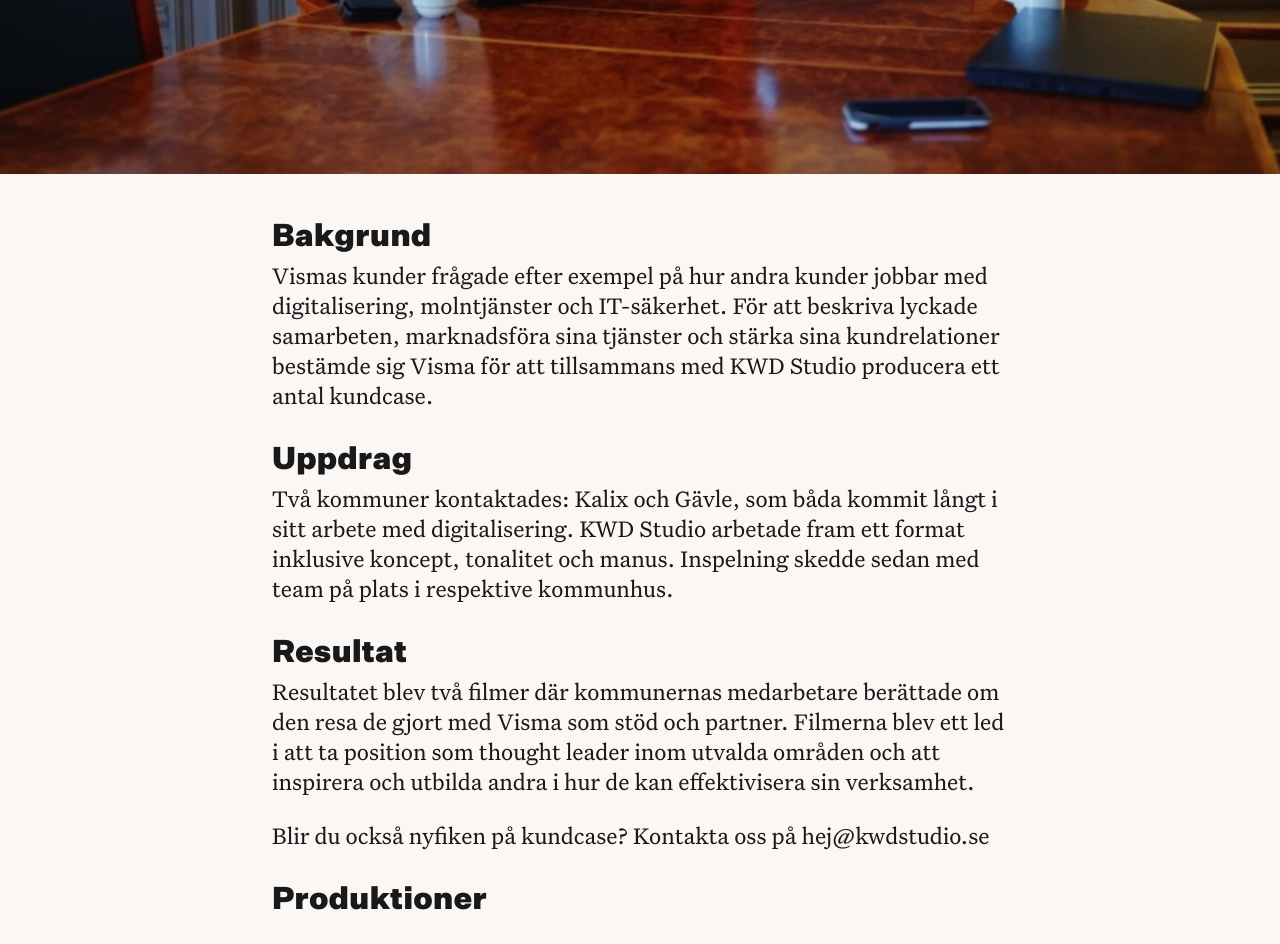
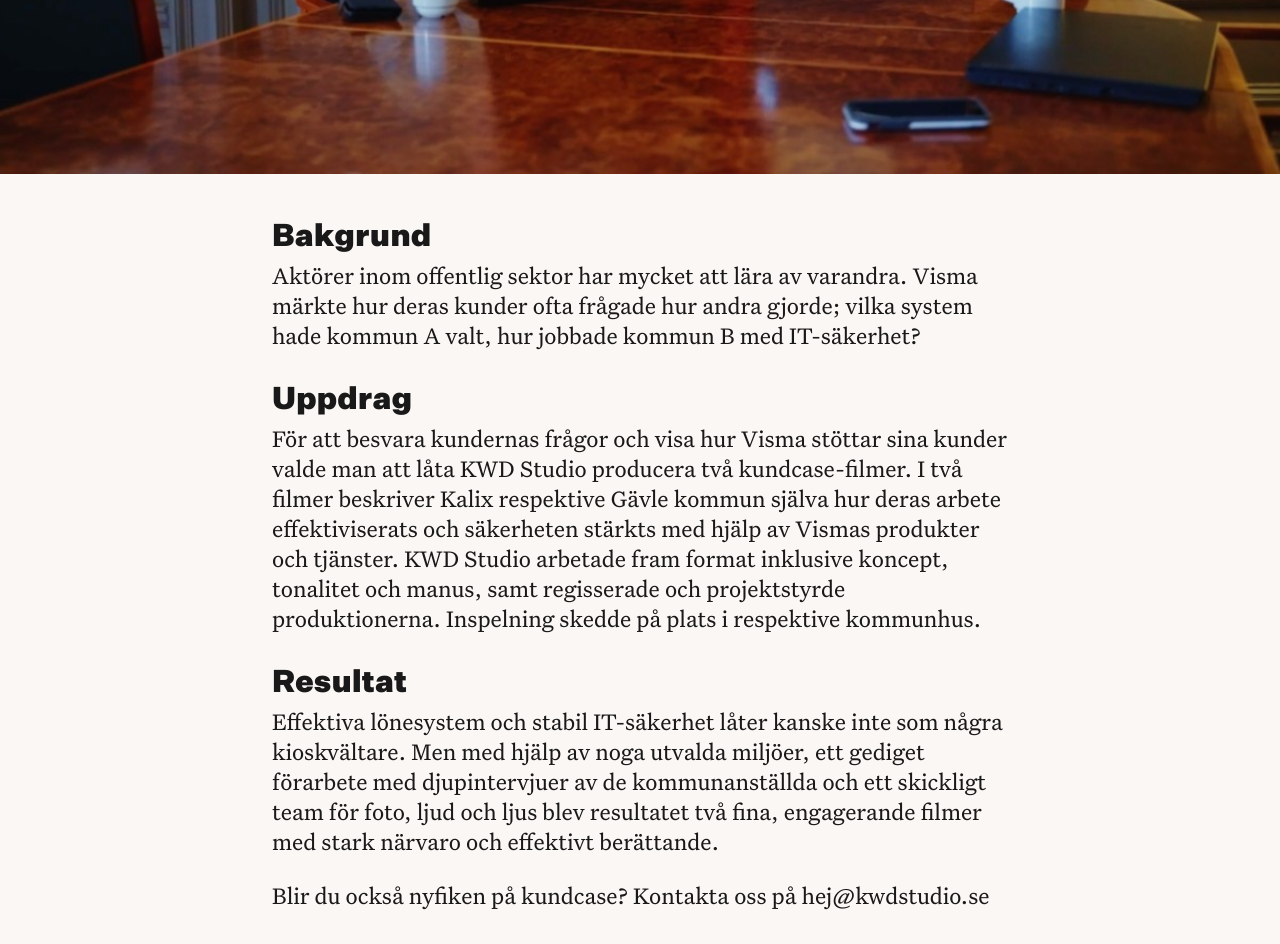
Before and after one commit to kwdstudio/kwdstudio.github.io, a Jekyll site: the page built from _cases/visma-case.md, in a window 1280 px wide and 1400 px high, scrolled down 978 px. Shown: the top 944 px of the window. Built offline with Jekyll 4.4.1, drawn with Linux system fonts in a browser that asks for light colours; grey boxes are pictures that could not be loaded.

Commit message:
Update case visma

```diff
--- a/_cases/visma-case.md
+++ b/_cases/visma-case.md
@@ -13,16 +13,15 @@ intro_lead: En IT-attack som släckte hela kommunen. En kund med höga förvänt
 
 ## Bakgrund
 
-Vismas kunder frågade efter exempel på hur andra kunder jobbar med digitalisering, molntjänster och IT-säkerhet. För att beskriva lyckade samarbeten, marknadsföra sina tjänster och stärka sina kundrelationer bestämde sig Visma för att tillsammans med KWD Studio producera ett antal kundcase.
-
+Aktörer inom offentlig sektor har mycket att lära av varandra. Visma märkte hur deras kunder ofta frågade hur andra gjorde; vilka system hade kommun A valt, hur jobbade kommun B med IT-säkerhet?
 
 ## Uppdrag
 
-Två kommuner kontaktades: Kalix och Gävle, som båda kommit långt i sitt arbete med digitalisering. KWD Studio arbetade fram ett format inklusive koncept, tonalitet och manus. Inspelning skedde sedan med team på plats i respektive kommunhus.
+För att besvara kundernas frågor och visa hur Visma stöttar sina kunder valde man att låta KWD Studio producera två kundcase-filmer. I två filmer beskriver Kalix respektive Gävle kommun själva hur deras arbete effektiviserats och säkerheten stärkts med hjälp av Vismas produkter och tjänster. KWD Studio arbetade fram format inklusive koncept, tonalitet och manus, samt regisserade och projektstyrde produktionerna. Inspelning skedde på plats i respektive kommunhus.
 
 ## Resultat
 
-Resultatet blev två filmer där kommunernas medarbetare berättade om den resa de gjort med Visma som stöd och partner. Filmerna blev ett led i att ta position som thought leader inom utvalda områden och att inspirera och utbilda andra i hur de kan effektivisera sin verksamhet.
+Effektiva lönesystem och stabil IT-säkerhet låter kanske inte som några kioskvältare. Men med hjälp av noga utvalda miljöer, ett gediget förarbete med djupintervjuer av de kommunanställda och ett skickligt team för foto, ljud och ljus blev resultatet två fina, engagerande filmer med stark närvaro och effektivt berättande.
 
 Blir du också nyfiken på kundcase? Kontakta oss på hej@kwdstudio.se
 
```
